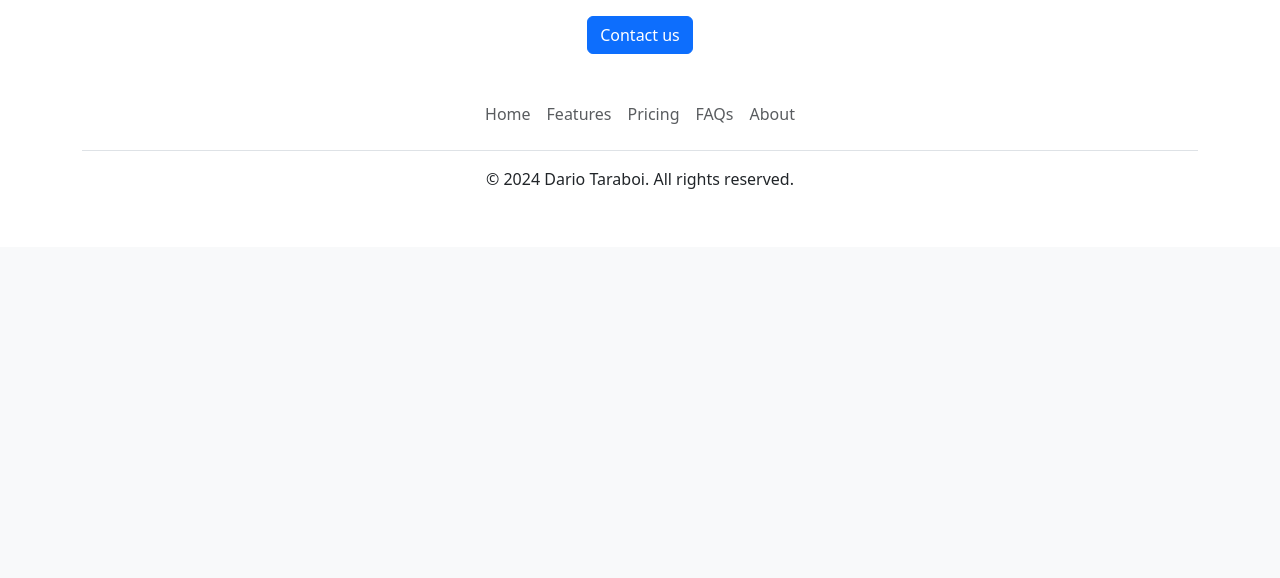
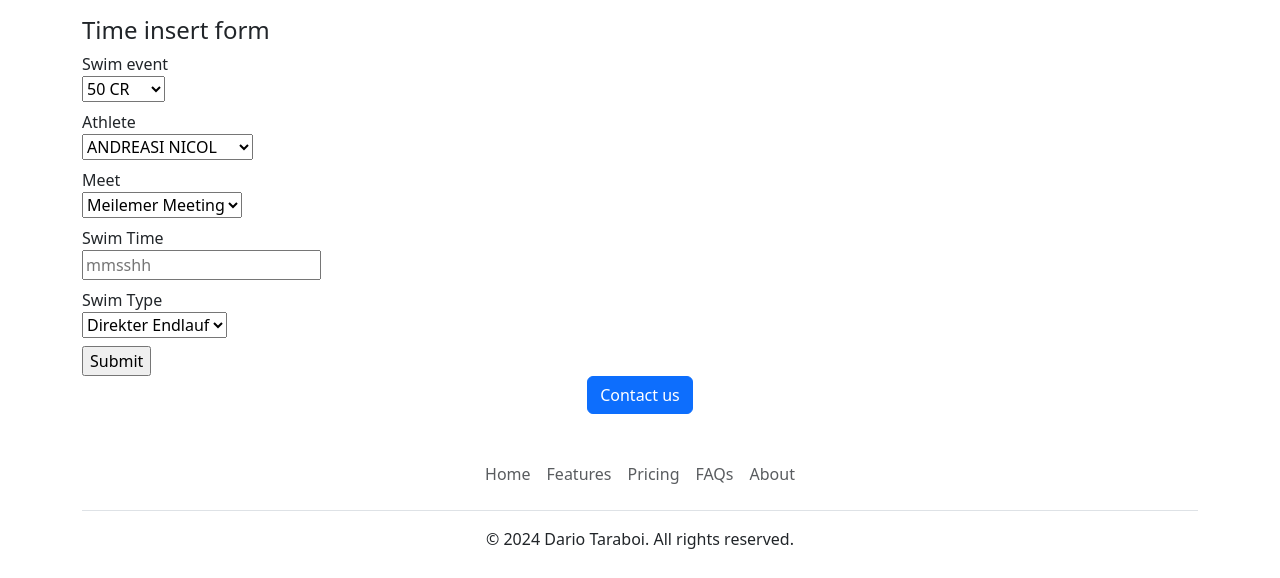
Before and after one commit to BozoBZ/swimdata-website, a Flask app: template templates/times.html in a window 1280 px wide. Shown: the part 843-1421 px from the top of the page. Before the commit the page ends 1032 px from the top, so only its background shows below. Run offline with Flask 3, Linux system fonts and the light colour scheme; the template is opened without the code that fills it, so the values that code supplies are empty.

Commit message:
Changed home, added times and time_insert

```diff
--- a/app.py
+++ b/app.py
@@ -29,14 +29,11 @@
     times = load_times_from_db()
     return render_template ("times.html", times=times)
 
-@app.route("/athletes/<idAthlete>/time", methods = ['POST'])
-def insert_time_into_db(idAthlete):
+@app.route("/times", methods = ['POST'])
+def insert_time_into_db():
     data = request.form
-    athlete = load_athlete_from_db(idAthlete)
-    add_time_into_db(idAthlete, data)
-
-    return render_template("time_submitted.html",                                                  application=data,
-                            athlete=athlete)
+    add_time_into_db(data)
+    return render_template("times.html",                                                        data=data)
 
 if __name__ == "__main__":
   app.run(host='0.0.0.0', debug=True)
--- a/templates/home.html
+++ b/templates/home.html
@@ -12,7 +12,6 @@
       <h1 class="text-center mt-2 mb-4">
         Swim Data Athletes
       </h1>
-
       <div class="row">
         <div class="col-md-6">
           <p class="lead">
@@ -32,7 +31,6 @@
           <img class="img-fluid" id="banner" src="/static/swimmer.jpg">
         </div>
       </div>
-
       <div class="text-center">
         <button class="btn btn-primary btn-large">
           Contact us
--- a/templates/time_insert_form.html
+++ b/templates/time_insert_form.html
@@ -1,13 +1,5 @@
 <h4>Time insert form</h4>
-<form action="/athlete/{{athlete['idAthlete']}}/time" method="post">
-  <div class="mb-2">
-    <label>Meet</label><br>
-    <select name="meet" id="meet">
-      <option value="1">Meilemer Meeting</option>
-      <option value="2">Clubi</option>
-      <option value="3">Kids Liga</option>
-    </select>
-  </div>
+<form action="/times" method="post">
 
   <div class="mb-2">
     <label>Swim event</label><br>
@@ -18,6 +10,25 @@
       <option value="04">400 CR</option>
       <option value="08">800 CR</option>
       <option value="15">1500 CR</option>
+    </select>
+  </div>
+
+  <div class="mb-2">
+    <label>Athlete</label><br>
+    <select name="idAthlete" id="idAthlete">
+      <option value="767967">ANDREASI	NICOL</option>
+      <option value="822204">LINTNER	SOPHIA</option>
+      <option value="775707">GIACCARI	MARTINA</option>
+      <option value="887962">EGGER	LEA SOPHIE</option>
+    </select>
+  </div>
+
+  <div class="mb-2">
+    <label>Meet</label><br>
+    <select name="meet" id="meet">
+      <option value="1">Meilemer Meeting</option>
+      <option value="2">Clubi</option>
+      <option value="3">Kids Liga</option>
     </select>
   </div>
 
--- a/templates/times.html
+++ b/templates/times.html
@@ -14,9 +14,7 @@
     </h1>
       <div class="row">
         <div class="col-md-6">
-        <p class="lead">
-
-        </p>
+          <p class="lead"></p>
         </div>
         <div class="d-none d-md-block col-md-6">
           <img class="img-fluid" id="banner" src="/static/swimmer.jpg">
@@ -46,6 +44,9 @@
           {% endfor %}
         </tbody>
       </table>
+
+      {% include 'time_insert_form.html' %}
+
       <div class="text-center">
         <button class="btn btn-primary btn-large">
           Contact us
```
Also changed, not shown: database.py (+5 -5 lines). Lines whose indentation alone changed are shown as unchanged.
